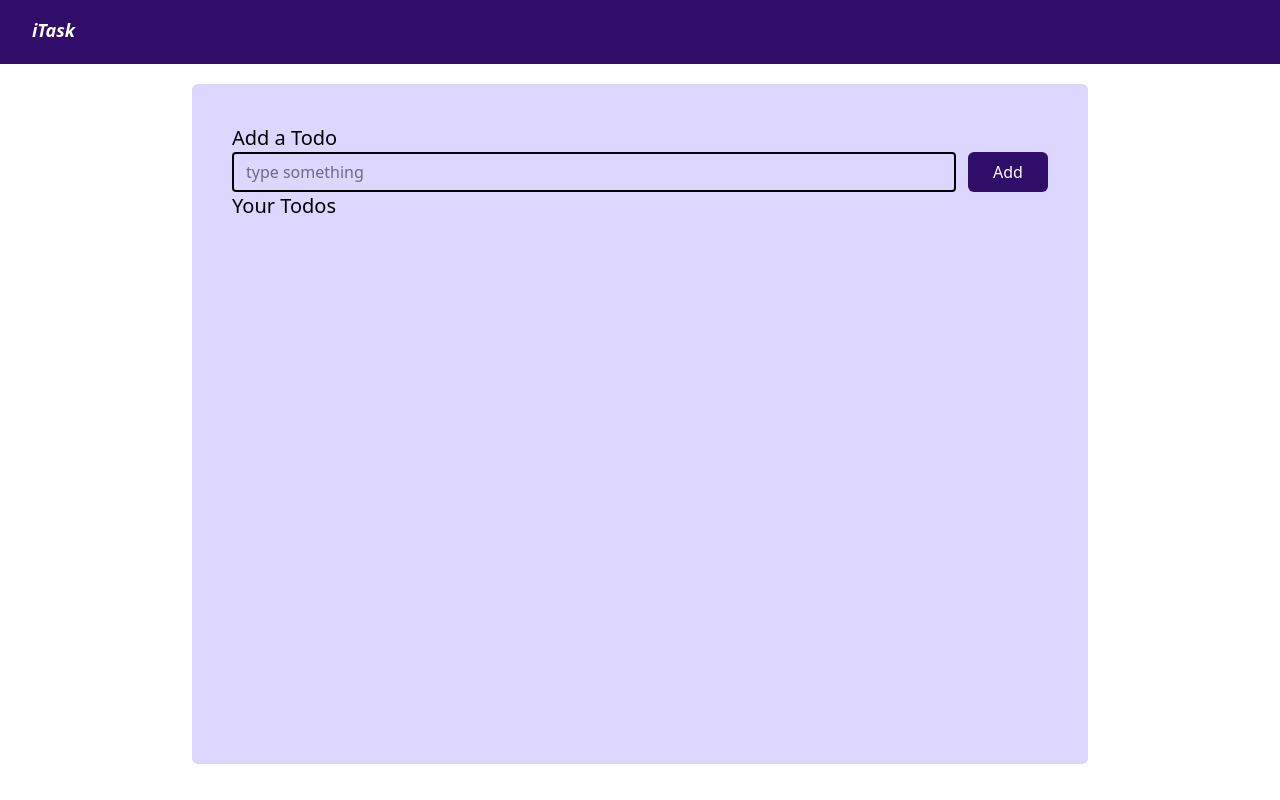
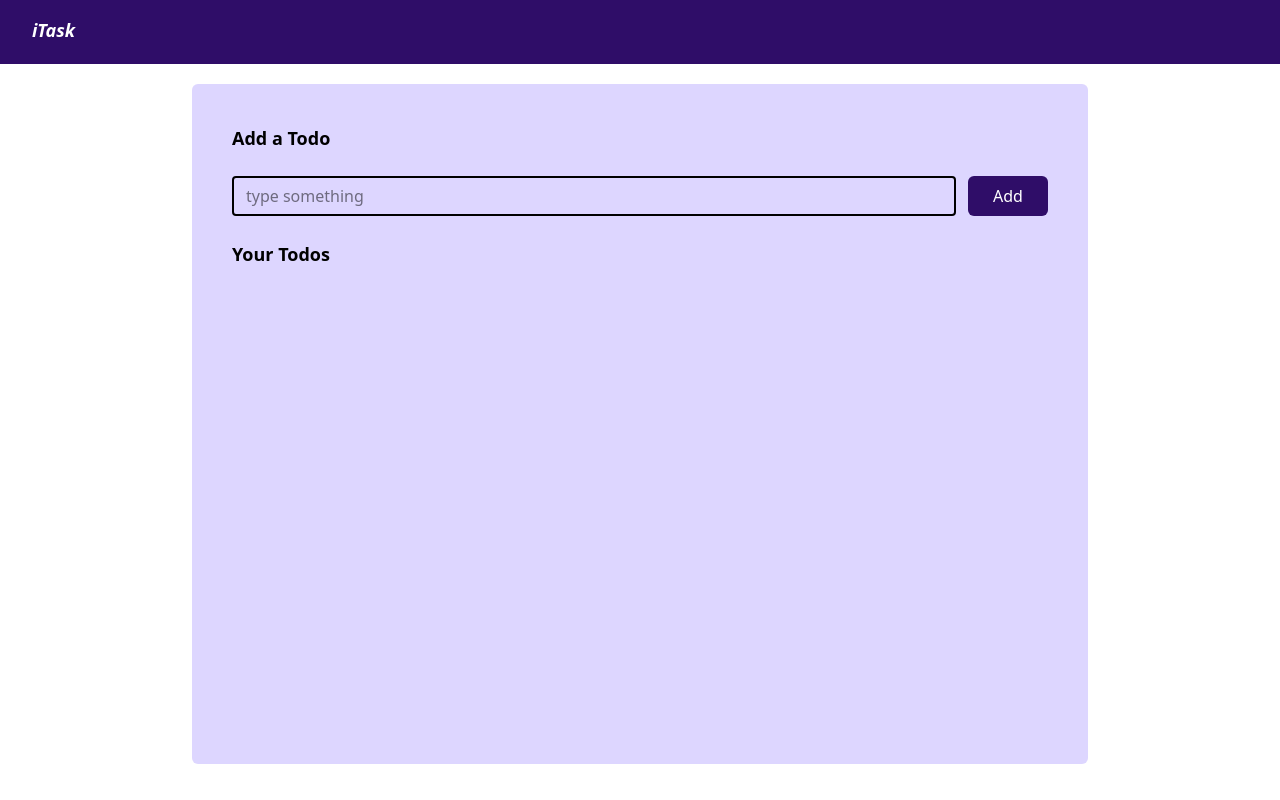
Before and after one commit to ShalizaShahid/Todo-app, a React (Vite) app in the folder my-project/: page / in a window 1280 px wide. Built offline with nearby package versions, Linux system fonts and the light colour scheme.

Commit message:
Update App.jsx

```diff
--- a/my-project/src/App.jsx
+++ b/my-project/src/App.jsx
@@ -86,7 +86,8 @@ function App() {
 
         <div className="addTodos">
 
-          <h2 className='text-xl'>Add a Todo</h2>
+          <h2 className='text-lg font-semibold'>Add a Todo</h2>
+          <br/>
           <div className='flex flex-col md:flex-row gap-3' >
             <input onChange={handleOnChange}
               value={todo}
@@ -100,9 +101,9 @@ function App() {
             </button>
           </div>
 
+<br/>
 
-
-          <h1 className='text-xl'>Your Todos
+          <h1 className='text-lg font-semibold'>Your Todos
           </h1>
 
           {todos.map(item => {
```
